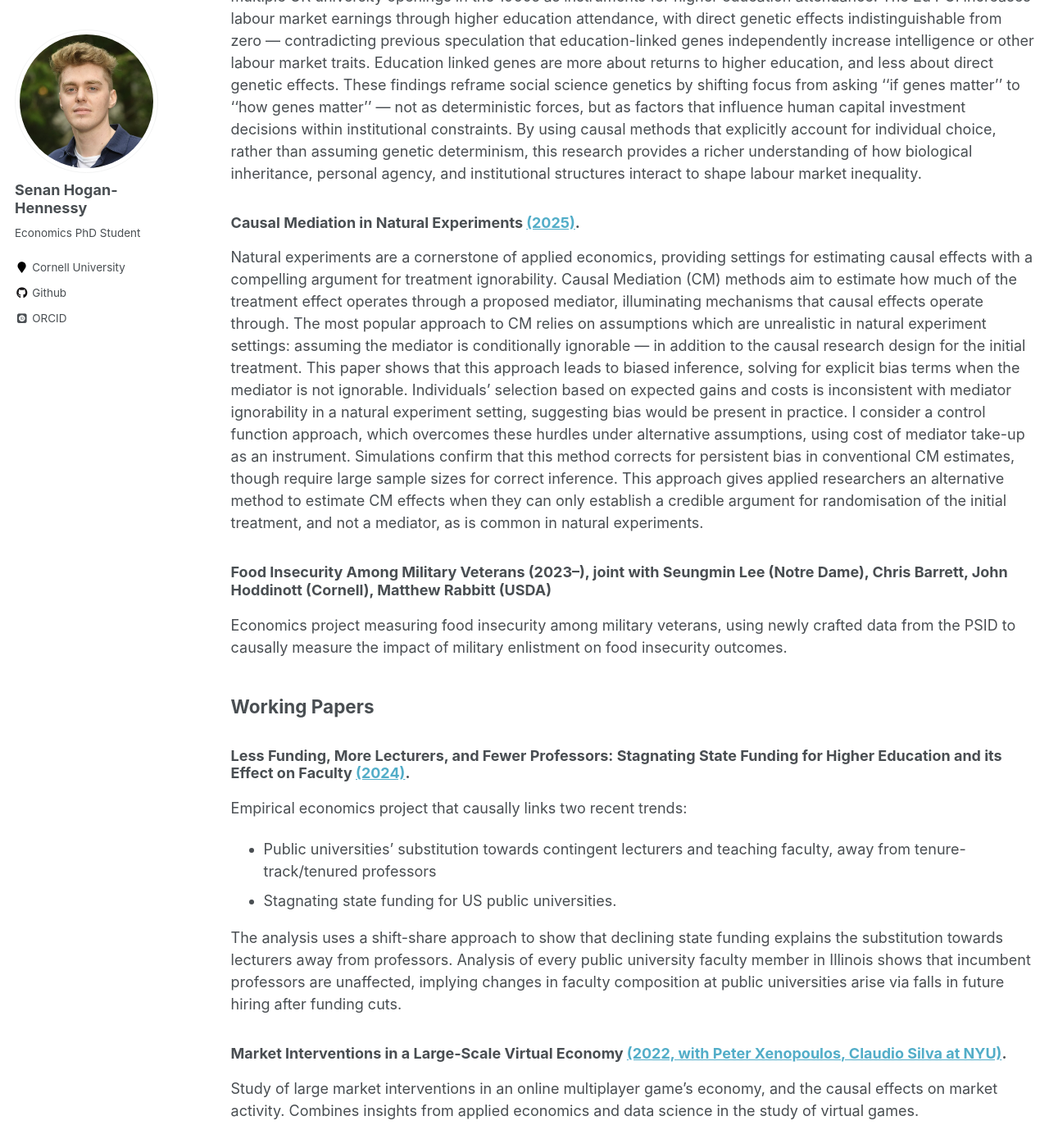
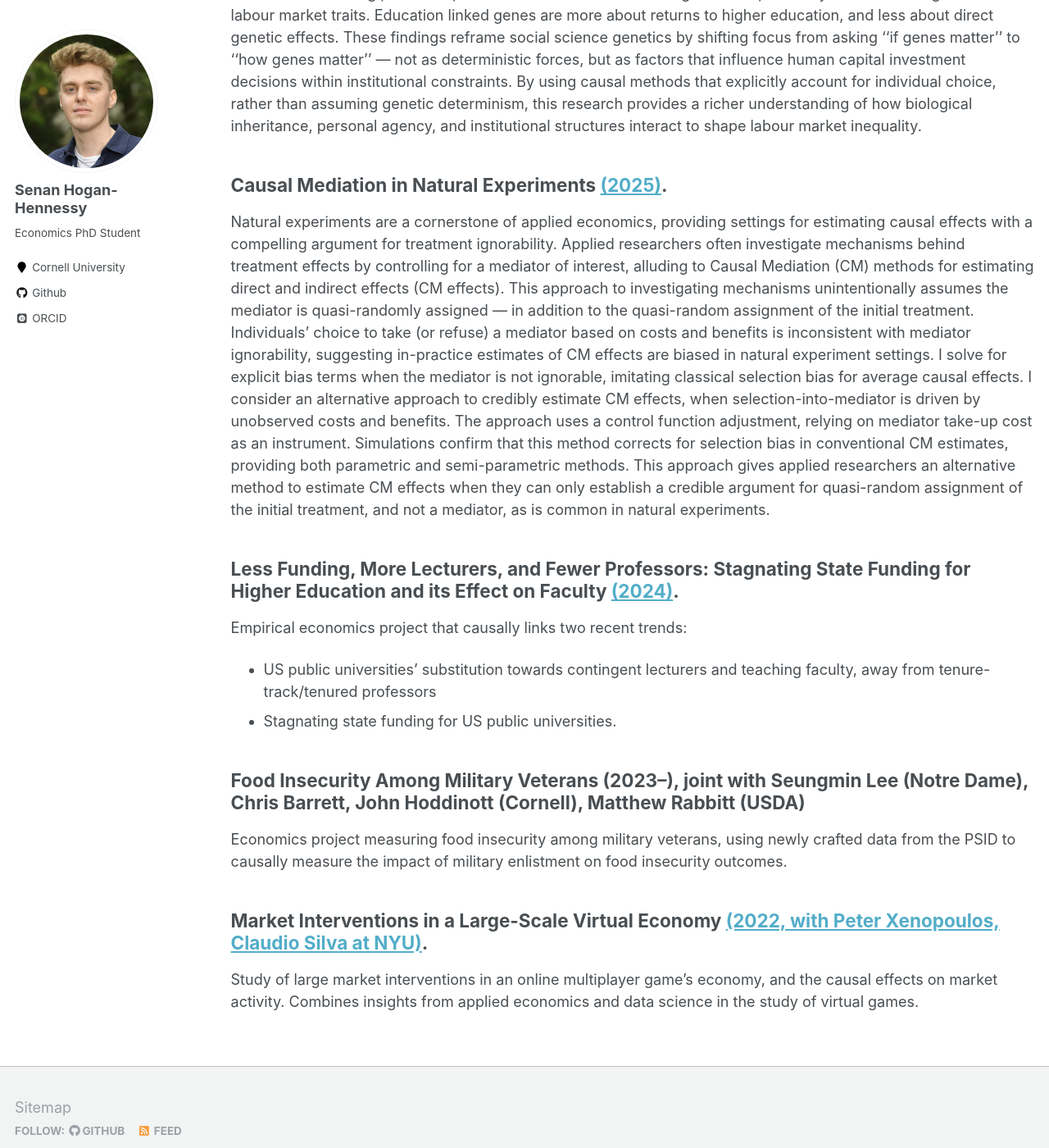
Before and after one commit to shoganhennessy/shoganhennessy.github.io, a Jekyll site: the page built from _pages/research.md, in a window 1280 px wide and 1400 px high, scrolled down 519 px. Shown: the whole window at 82% size. Built offline with Jekyll 4.4.1, drawn with Linux system fonts in a browser that asks for light colours; some web fonts are replaced.

Commit message:
Rewritten JMP abstract, and overhauled Research page design.

```diff
--- a/_pages/research.md
+++ b/_pages/research.md
@@ -8,9 +8,7 @@ author_profile: true
 My name is Senan, and I am a labour economist.
 I am in the 5th year of an Economics PhD at Cornell University, where I am building my dissertation.
 
-## Work in Progress
-
-### The Direct and Indirect Effects of Genetics and Education (2024--).
+## The Direct and Indirect Effects of Genetics and Education (2024--).
 
 Social science genetics has shown genes matter for education and labour market outcomes, but has little to say on the economic mechanisms beneath these findings.
 I use plausibly random deviation from parents as a natural experiment for the Education PolyGenic Index (Ed PGI) to estimate causal effects of genes associated with years of education, using data from the UK Biobank.
@@ -20,35 +18,32 @@ Education linked genes are more about returns to higher education, and less abou
 These findings reframe social science genetics by shifting focus from asking ''if genes matter'' to ''how genes matter'' --- not as deterministic forces, but as factors that influence human capital investment decisions within institutional constraints.
 By using causal methods that explicitly account for individual choice, rather than assuming genetic determinism, this research provides a richer understanding of how biological inheritance, personal agency, and institutional structures interact to shape labour market inequality.
 
-### Causal Mediation in Natural Experiments [(2025)](https://github.com/shoganhennessy/mediation-natural-experiment/blob/main/mediation-natural-experiment-2025.pdf).
+## Causal Mediation in Natural Experiments [(2025)](https://github.com/shoganhennessy/mediation-natural-experiment/blob/main/mediation-natural-experiment-2025.pdf).
 
 Natural experiments are a cornerstone of applied economics, providing settings for estimating causal effects with a compelling argument for treatment ignorability.
-Causal Mediation (CM) methods aim to estimate how much of the treatment effect operates through a proposed mediator, illuminating mechanisms that causal effects operate through.
-The most popular approach to CM relies on assumptions which are unrealistic in natural experiment settings: assuming the mediator is conditionally ignorable --- in addition to the causal research design for the initial treatment.
-This paper shows that this approach leads to biased inference, solving for explicit bias terms when the mediator is not ignorable.
-Individuals' selection based on expected gains and costs is inconsistent with mediator ignorability in a natural experiment setting, suggesting bias would be present in practice.
-I consider a control function approach, which overcomes these hurdles under alternative assumptions, using cost of mediator take-up as an instrument.
-Simulations confirm that this method corrects for persistent bias in conventional CM estimates, though require large sample sizes for correct inference.
-This approach gives applied researchers an alternative method to estimate CM effects when they can only establish a credible argument for randomisation of the initial treatment, and not a mediator, as is common in natural experiments.
+Applied researchers often investigate mechanisms behind treatment effects by controlling for a mediator of interest, alluding to Causal Mediation (CM) methods for estimating direct and indirect effects (CM effects).
+This approach to investigating mechanisms unintentionally assumes the mediator is quasi-randomly assigned --- in addition to the quasi-random assignment of the initial treatment.
+Individuals' choice to take (or refuse) a mediator based on costs and benefits is inconsistent with mediator ignorability, suggesting in-practice estimates of CM effects are biased in natural experiment settings.
+I solve for explicit bias terms when the mediator is not ignorable, imitating classical selection bias for average causal effects.
+I consider an alternative approach to credibly estimate CM effects, when selection-into-mediator is driven by unobserved costs and benefits.
+The approach uses a control function adjustment, relying on mediator take-up cost as an instrument.
+Simulations confirm that this method corrects for selection bias in conventional CM estimates, providing both parametric and semi-parametric methods.
+This approach gives applied researchers an alternative method to estimate CM effects when they can only establish a credible argument for quasi-random assignment of the initial treatment, and not a mediator, as is common in natural experiments.
 
-### Food Insecurity Among Military Veterans (2023--), joint with Seungmin Lee (Notre Dame), Chris Barrett, John Hoddinott (Cornell), Matthew Rabbitt (USDA)
+## Less Funding, More Lecturers, and Fewer Professors: Stagnating State Funding for Higher Education and its Effect on Faculty [(2024)](https://github.com/shoganhennessy/state-funding-faculty/blob/main/.state-funding-faculty-2024.pdf).
+
+Empirical economics project that causally links two recent trends:
+
+- US public universities' substitution towards contingent lecturers and teaching faculty, away from tenure-track/tenured professors
+- Stagnating state funding for US public universities.
+
+
+## Food Insecurity Among Military Veterans (2023--), joint with Seungmin Lee (Notre Dame), Chris Barrett, John Hoddinott (Cornell), Matthew Rabbitt (USDA)
 
 Economics project measuring food insecurity among military veterans, using newly crafted data from the PSID to causally measure the impact of military enlistment on food insecurity outcomes.
 
 
-## Working Papers
-
-### Less Funding, More Lecturers, and Fewer Professors: Stagnating State Funding for Higher Education and its Effect on Faculty [(2024)](https://github.com/shoganhennessy/state-funding-faculty/blob/main/.state-funding-faculty-2024.pdf).
-
-Empirical economics project that causally links two recent trends:
-
-- Public universities' substitution towards contingent lecturers and teaching faculty, away from tenure-track/tenured professors
-- Stagnating state funding for US public universities.
-
-The analysis uses a shift-share approach to show that declining state funding explains the substitution towards lecturers away from professors.
-Analysis of every public university faculty member in Illinois shows that incumbent professors are unaffected, implying changes in faculty composition at public universities arise via falls in future hiring after funding cuts.
-
-### Market Interventions in a Large-Scale Virtual Economy [(2022, with Peter Xenopoulos, Claudio Silva at NYU)](https://doi.org/10.48550/arXiv.2210.07970).
+## Market Interventions in a Large-Scale Virtual Economy [(2022, with Peter Xenopoulos, Claudio Silva at NYU)](https://doi.org/10.48550/arXiv.2210.07970).
 
 Study of large market interventions in an online multiplayer game's economy, and the causal effects on market activity.
 Combines insights from applied economics and data science in the study of virtual games.
```
